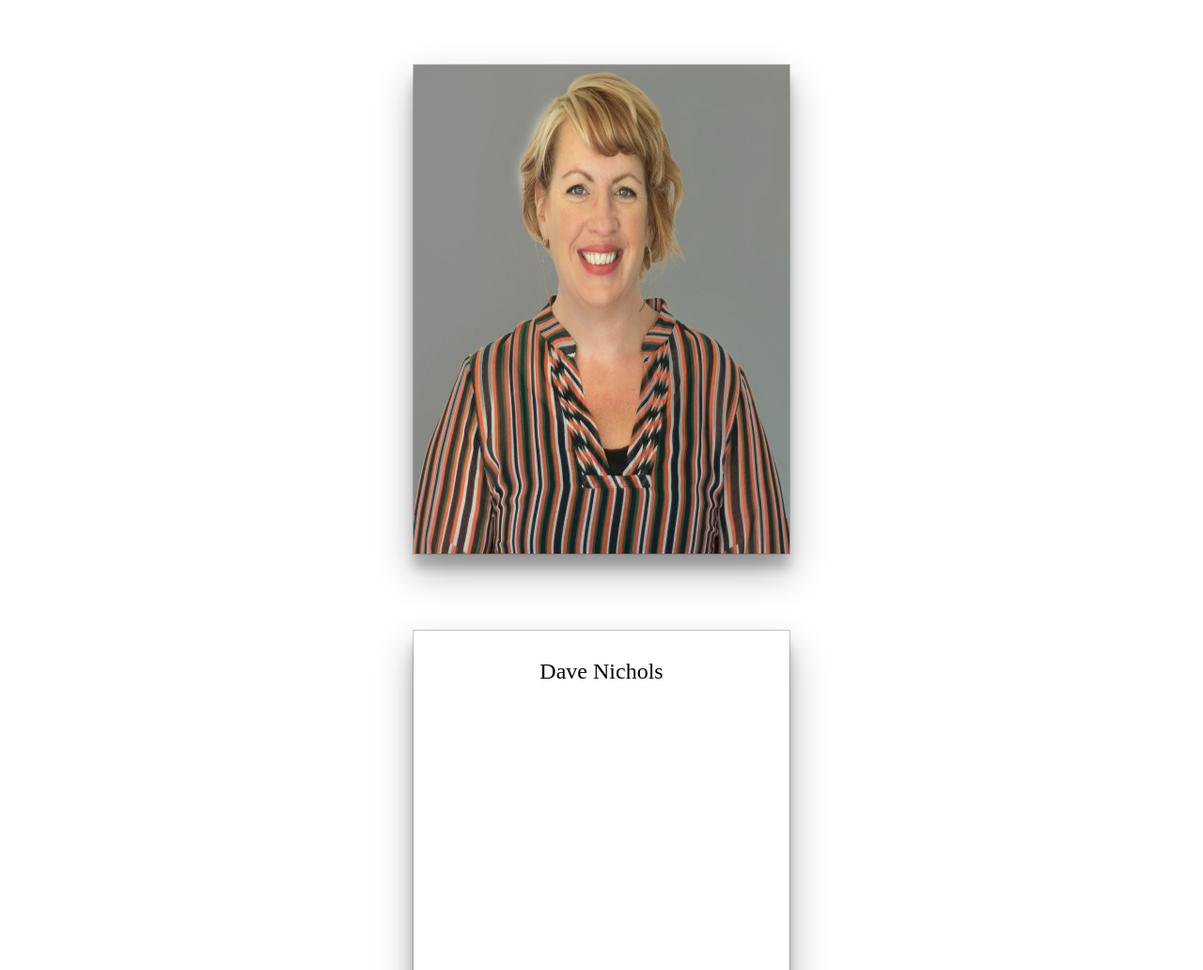
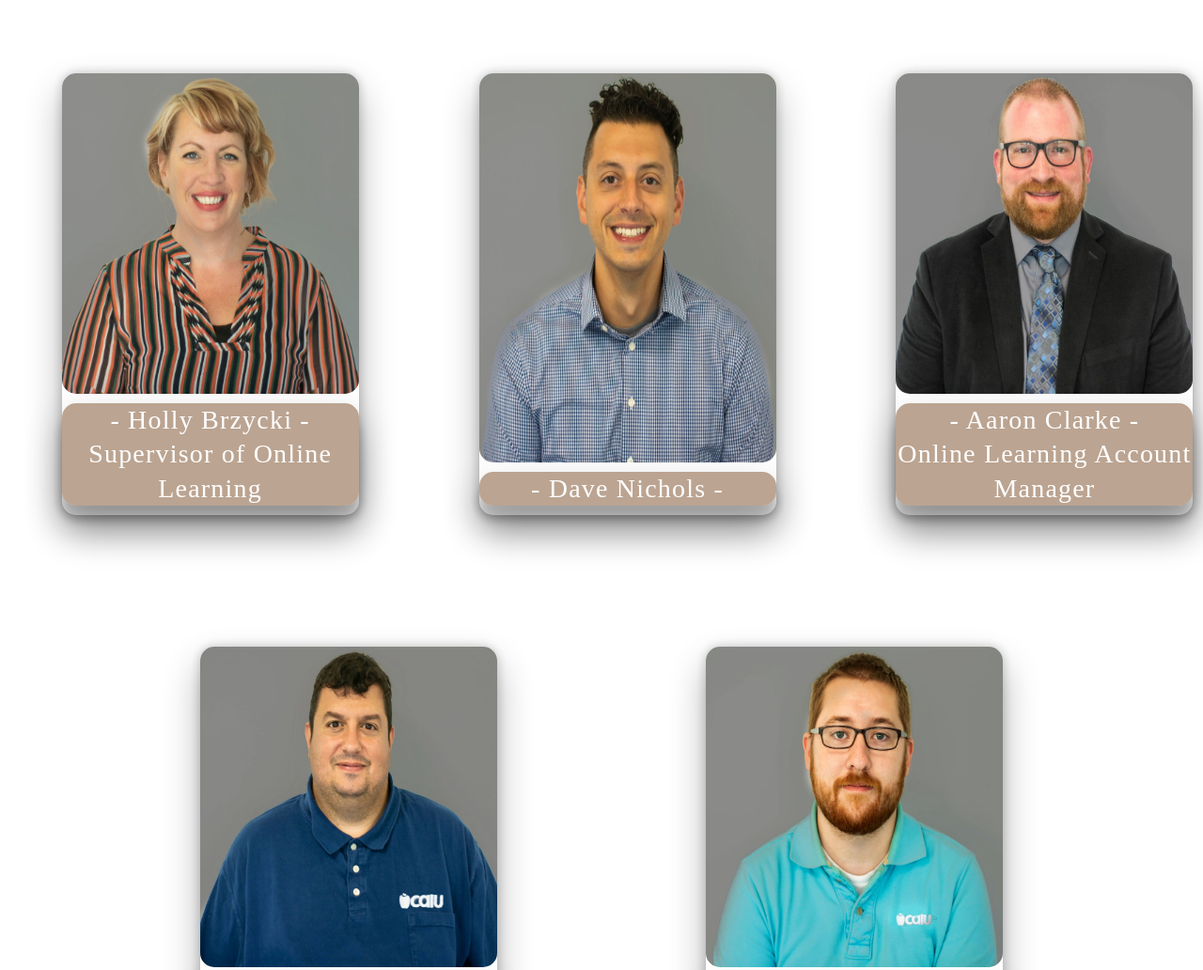
Before and after one commit to CordanoCorey/about-us, a website with bundled scripts: page index.html in a window 1280 px wide. Shown: the top 1032 px of the page at 94% size. Built offline with nearby package versions, Linux system fonts and the light colour scheme.

Commit message:
changed styling

```diff
--- a/index.html
+++ b/index.html
@@ -1 +1,7 @@
-<div id="app"></div>
+<!DOCTYPE html>
+<html>
+<body>
+    <script src="./index.ts"></script>
+    <div id="app"></div>
+</body>
+</html>
--- a/index.ts
+++ b/index.ts
@@ -1,5 +1,5 @@
 // Import stylesheets
-import "./style.css";
+import './style.css';
 
 class TeamMember {
   name = "";
@@ -10,19 +10,20 @@ class TeamMember {
 
   render() {
     return `
+    <div class="spacer2"></div>
     <div class="team-member scene">
       <div class="card">
         <div class="card-face card-front">
-          <span class="name">${this.name}</span>
           ${this.renderImage()}
+           <span class="name"> - ${this.name} - <br> ${this.title}</span>
         </div>
         <div class="card-face card-back">
-          <span class="name">${this.name}</span>
           <div class="bio">${this.renderBio()}</div>
           <div class="fun-facts">${this.renderFunFacts()}</div>
         </div>
       </div>
     </div>
+    <div class="spacer"></div>
     `;
   }
 
@@ -52,7 +53,8 @@ function renderTeam(team: TeamMember[]) {
 const teamMembers: TeamMember[] = [
   Object.assign(new TeamMember(), {
     name: "Holly Brzycki",
-    imageSrc: 'assets/Holly Brzycki.jpg',
+    title: "Supervisor of Online Learning",
+    imageSrc: './assets/Holly Brzycki.jpg',
     bio: [
       "Holly Brzycki is the Supervisor of Online Learning at the Capital Area Intermediate Unit. She oversees the CAOLA, a regional online learning program for 123 schools, districts, programs & Intermediate Units in PA. Holly has been in education for over 23 years in the roles of teacher, curriculum director, principal and supervisor in traditional and cyber schools. Holly has spent the past 16 years dedicated to online learning and merging her passion for education and technology. She holds a teaching degree as well as a Masters of Education in Ed. Leadership and Principal certification."
     ],
@@ -62,11 +64,14 @@ const teamMembers: TeamMember[] = [
   }),
   Object.assign(new TeamMember(), {
     name: "Dave Nichols",
+    imageSrc: './assets/Dave Nichols.jpg',
     bio: [],
     funFacts: []
   }),
   Object.assign(new TeamMember(), {
     name: "Aaron Clarke",
+    title: "Online Learning Account Manager",
+    imageSrc: './assets/Aaron Clarke.jpg',
     bio: [
       "Aaron Clarke is the Online Learning Account Manager for the CAOLA Program. In this role, Aaron works with IU and School District partners to support and grow their respective online learning programs through the use of CAOLA."
     ],
@@ -76,6 +81,8 @@ const teamMembers: TeamMember[] = [
   }),
   Object.assign(new TeamMember(), {
     name: "Aaron Sica",
+    title: "Application Support Specialist",
+    imageSrc: './assets/Aaron Sica.jpg',
     bio: [
       "Aaron Sica is an Application Support Specialist and has worked with the CAOLA program for the last 5 years, providing technical help to districts all over Pennsylvania who have enrolled in the program. He received a Bachelor’s Degree in Data Communications and Networking from Pennsylvania College of Technology."
     ],
@@ -85,6 +92,8 @@ const teamMembers: TeamMember[] = [
   }),
   Object.assign(new TeamMember(), {
     name: "Adam Shank",
+    title: "Application Support Specialist",
+    imageSrc: './assets/Adam Shank.jpg',
     bio: [
       "Adam Shank is an Application Support Specialist for the CAOLA Helpdesk.  Adam assists students and school representatives with course questions within the CAOLA platform, as well as prepares and manages CAOLA student issued laptops and devices."
     ],
@@ -92,6 +101,8 @@ const teamMembers: TeamMember[] = [
   }),
   Object.assign(new TeamMember(), {
     name: "Andrew Rhoads",
+    title: "Application Support Specialist",
+    imageSrc: './assets/Andrew Rhoads.jpg',
     bio: [
       "Andrew Rhoads is an Application Support Specialist for the CAOLA helpdesk. Andrew works with students and district personnel to assist with any issues or questions they may have when using the CAOLA platform."
     ],
@@ -99,6 +110,7 @@ const teamMembers: TeamMember[] = [
   }),
   Object.assign(new TeamMember(), {
     name: "Beth Cappello",
+    imageSrc: './assets/Elizabeth Cappello.jpg',
     bio: [
       "Beth Cappello is the cyber advisor for Big Spring School District. In this role, she advises students to navigate through their courses and offers support to families to help the student be academically successful. She received her undergraduate degree in Middle Grades Mathematics from West Chester University and will complete her Special Education Masters degree from Shippensburg University Spring 2020!"
     ],
@@ -108,6 +120,8 @@ const teamMembers: TeamMember[] = [
   }),
   Object.assign(new TeamMember(), {
     name: "Bryan Guerrisi",
+    title: " Online Support Administrator",
+    imageSrc: './assets/Bryan Guerrisi.jpg',
     bio: [
       "Bryan Guerrisi is the Online Support Administrator for the Capital Area Online Learning Association at the Capital Area Intermediate Unit. He is in charge of the professional development of CAOLA members as it pertains to vendors and the learning management systems used by the CAOLA consortium.",
       "Bryan has a Bachelor’s degree from Lock Haven University and a Master’s degree from Penn State University. "
@@ -116,6 +130,8 @@ const teamMembers: TeamMember[] = [
   }),
   Object.assign(new TeamMember(), {
     name: "Casey Stepp",
+    title: "Program Secretary for Online Learning",
+    imageSrc: './assets/Casey Stepp.jpg',
     bio: [
       "Casey Stepp is the Program Secretary for Online Learning at the Capital Area Intermediate Unit. She supports CAOLA by keeping the line of communication open between the CAIU Staff and districts/IUs, Schedule/organize meetings, prepares invoicing and provides administrative support for CAOLA staff."
     ],
@@ -125,6 +141,8 @@ const teamMembers: TeamMember[] = [
   }),
   Object.assign(new TeamMember(), {
     name: "Keisha Cree",
+    title: "Program Assistant",
+    imageSrc: './assets/Keisha Cree.jpg',
     bio: [
       "Keisha Cree is a Program Assistant for the CAOLA program. Her role involves advising school districts and students to navigate through their courses and offer support to be successful. Prior to CAOLA, she worked with children with developmental delays and before that was a Pre-K teacher. She is very invested in the educational success of students of all ages."
     ],
@@ -134,6 +152,8 @@ const teamMembers: TeamMember[] = [
   }),
   Object.assign(new TeamMember(), {
     name: "Kristen Gross",
+    title: "Online Learning Support Administrator",
+    imageSrc: './assets/Kristen Gross.jpg',
     bio: [
       "Kristen Gross is the Online Learning Support Administrator for the CAOLA program at the Capital Area Intermediate Unit. She supports CAOLA by maintaining the course catalog and monitoring students as an advisor for school districts in our program. Kristen received her undergraduate degree in Elementary and Special Education from Lebanon Valley College."
     ],
@@ -143,6 +163,8 @@ const teamMembers: TeamMember[] = [
   }),
   Object.assign(new TeamMember(), {
     name: "Matthew Brightbill",
+    title: "Application Support Specialist",
+    imageSrc: './assets/Matt Brightbill.jpg',
     bio: [
       "Matthew Brightbill is one of the application support specialists for the CAOLA Program. In this role, Matt supports IU’s and school districts with any technical related concerns that students or district personnel may have while using the CAOLA platform."
     ],
@@ -152,6 +174,8 @@ const teamMembers: TeamMember[] = [
   }),
   Object.assign(new TeamMember(), {
     name: "Tammy True",
+    title: "Program Assistant",
+    imageSrc: './assets/Tammy True.jpg',
     bio: [
       "Tammy True is a Program Assistant with Capital Area Intermediate Unit (CAIU) providing assistance with management and oversight of the Capital Area Online Learning Association’s (CAOLA) Online Learning Program. She provides advising services assisting member districts and students in the Program.",
       "Tammy worked for PADEP for 13 years, was a Realtor with Jack Gaughen ERA and worked on the CAIU Student Services Team for 10 years prior to joining the CAOLA Team."
@@ -162,21 +186,26 @@ const teamMembers: TeamMember[] = [
   })
 ];
 
-// Write TypeScript code!
-const appDiv: HTMLElement = document.getElementById("app");
+window.onload = init;
+
+function init() {
+
+  const appDiv: HTMLElement = document.getElementById('app');
+  console.dir(appDiv);
   appDiv.innerHTML = `<div id="team">${renderTeam(teamMembers)}</div>`;
 
   const cards = document.getElementsByClassName("card");
   Array.from(cards).forEach(card => {
-  card.addEventListener("mouseenter", function() {
+    card.addEventListener("mouseenter", function () {
       card.classList.add("flipped");
     });
-  card.addEventListener("mouseleave", function() {
+    card.addEventListener("mouseleave", function () {
       setTimeout(() => {
         card.classList.remove("flipped");
-    }, 100);
+      }, 300);
     });
-  card.addEventListener("click", function() {
+    card.addEventListener("click", function () {
       card.classList.toggle("flipped");
     });
   });
+}
--- a/style.css
+++ b/style.css
@@ -4,38 +4,70 @@ h1, h2 {
 
 #team {
   display: flex;
-  flex-direction: column;
-  align-items: center;
-  padding: 20px
+  flex-wrap: wrap;
 }
 
 .team-member {
-  margin: 20px 0;
-  height: 520px;
-  width: 400px;
+  margin: 70px auto;
+  height: 470px;
+  flex-basis: 25%;
 }
 
-.team-member .bio {
-    font-size: 14px;
-    width: 90%;
-    margin-top: -150px;
+.spacer {
+  width: 5%;
+  margin: auto;
+}
+
+.spacer2 {
+  width: 4%;
+  margin: auto;
+}
+
+.name{
+  font-size: 28px;
+  margin: 10px auto;
+  background: #632c006e;
+  width: 100%;
+  color: #ffffff;
+  line-height: 1.3;
+  letter-spacing: 1.2px;
+  border-radius: 15px;
+  box-shadow: 0 19px 38px rgba(0,0,0,0.30), 0 15px 12px rgba(0,0,0,0.22);
+}
+
+.bio {
+  font-size: 18px;
+  width: 90%;
+  text-align: center;
+  margin: 15px 0 0 0;
+  font-family: Lato;
+  line-height: 1.3;
+}
+
+.fun-facts {
+  display: flex;
+  font-size: 24px;
+  width: 100%;
+  height: 50%;
+  background: #632c006e;
+  color: #ffffff;
+  border-radius: 15px;
+  align-items: center;
+  justify-content: center;
 }
 
 .scene {
-  border: 1px solid #CCC;
-  margin: 40px 0;
   perspective: 600px;
 }
 
 .card {
-  box-shadow: 0 19px 38px rgba(0,0,0,0.30), 0 15px 12px rgba(0,0,0,0.22);
-  position: relative;
-  width: 100%;
+  box-shadow: 0 19px 38px #0000004d, 0 0 12px #00000038;
   height: 100%;
   cursor: pointer;
   transform-style: preserve-3d;
   transform-origin: center right;
   transition: transform 1s;
+  border-radius: 15px;
 }
 
 .card.flipped {
@@ -54,21 +86,14 @@ h1, h2 {
   justify-content: space-between;
 }
 
-.card-face .name {
-  font-size: 24px;
-  align-self: center;
-  justify-self: flex-end;
-  margin-top: 30px;
-}
-
 .card-front img {
   height: 100%;
   width: 100%;
-  position: absolute;
-  top: 0;
-  left: 0;
+  border-radius: 15px;
 }
 
 .card-back {
   transform: rotateY(180deg);
+  background: #9e9e9e6b !important;
+  border-radius: 15px;
 }
```
Also changed, not shown: package.json (+8 -2 lines), 1 other file. Lines whose indentation alone changed are shown as unchanged.
